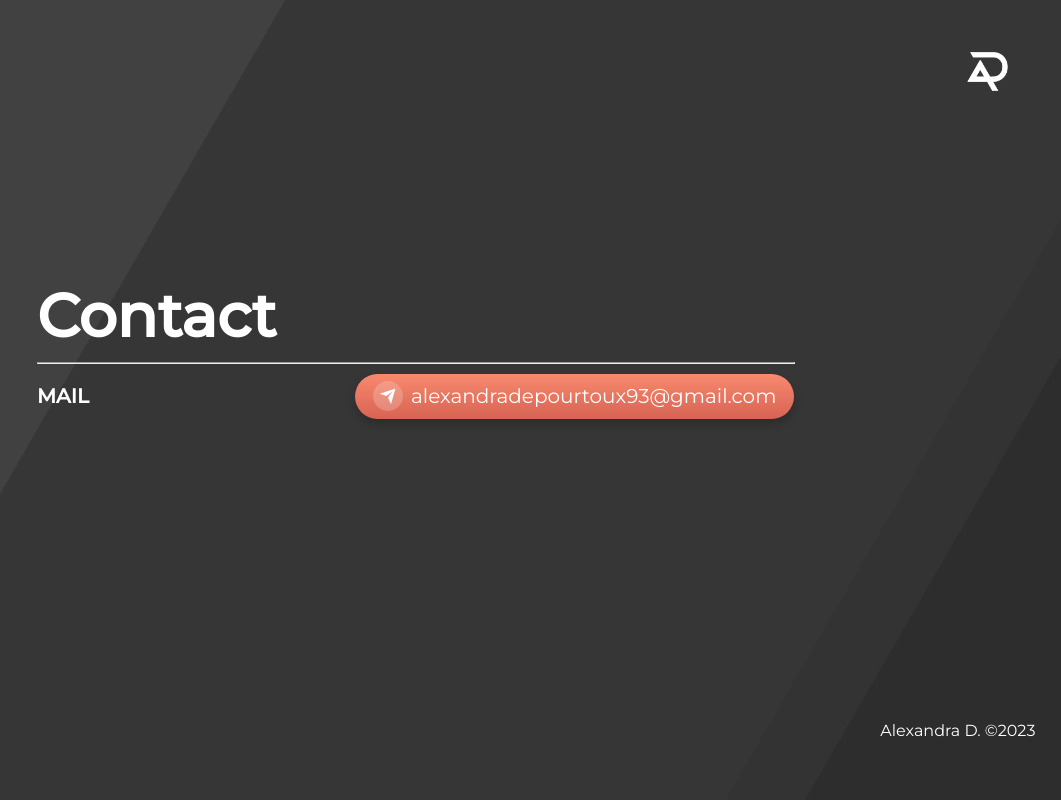
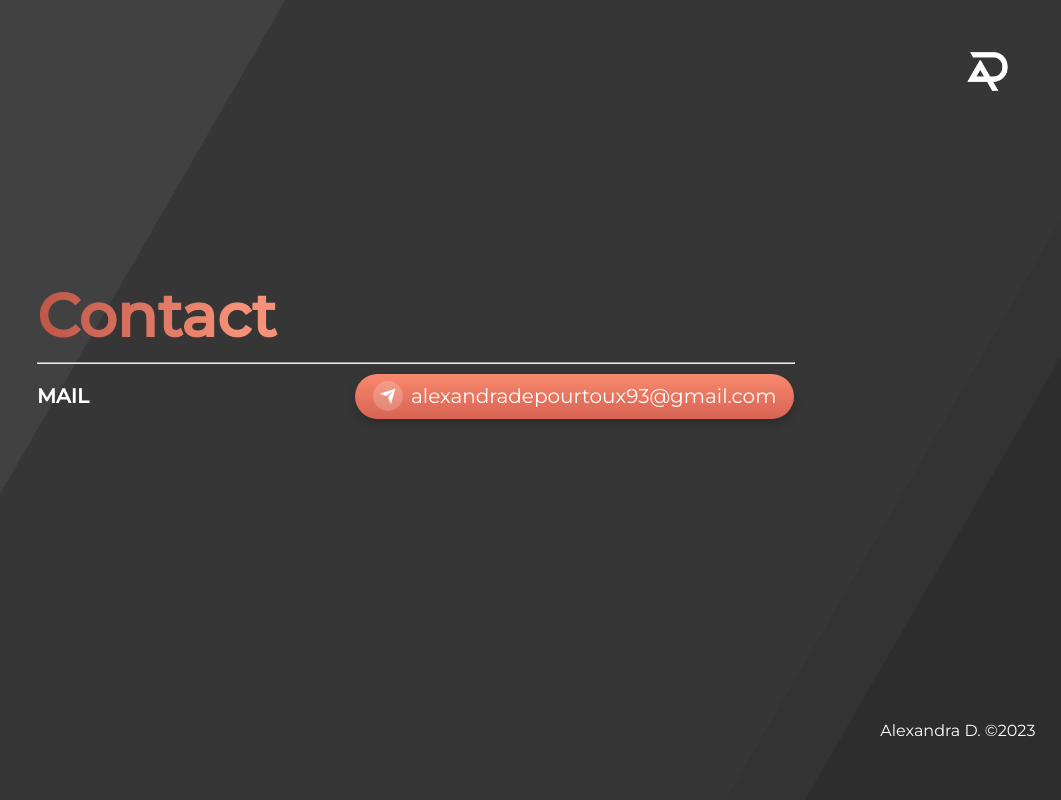
Before and after one commit to Alexedpx/MyPortfolio, a React (Vite) app in the folder Portfolio_devweb/: page /contact in a window 1280 px wide. In both pictures the pointer is over the element "Contact". Shown: the whole page, without its empty margins (219-1280 px from the left). Built offline with nearby package versions, Linux system fonts and the light colour scheme.

Commit message:
ajout effet css sur titre contact

```diff
--- a/Portfolio_devweb/src/style/_ContactCard.scss
+++ b/Portfolio_devweb/src/style/_ContactCard.scss
@@ -23,6 +23,13 @@
     h1 {
       font-size: calc(var(--font-size-standard) * 3);
       padding-bottom: 10px;
+    }
+
+    h1:hover {
+      background: -webkit-linear-gradient(left,#be5547, #f79178 20%);
+		background-clip: text;
+		-webkit-background-clip: text;
+		color: transparent;
     }
     .underline {
       width: 74%;
--- a/Portfolio_devweb/src/style/_Projects.scss
+++ b/Portfolio_devweb/src/style/_Projects.scss
@@ -85,7 +85,7 @@
 	}
 
 	h1:hover {
-		background: -webkit-linear-gradient(left, #3c574b, #527762 70%);
+		background: -webkit-linear-gradient(left, #3c574b, #527762 50%);
 		background-clip: text;
 		-webkit-background-clip: text;
 		color: transparent;
```
